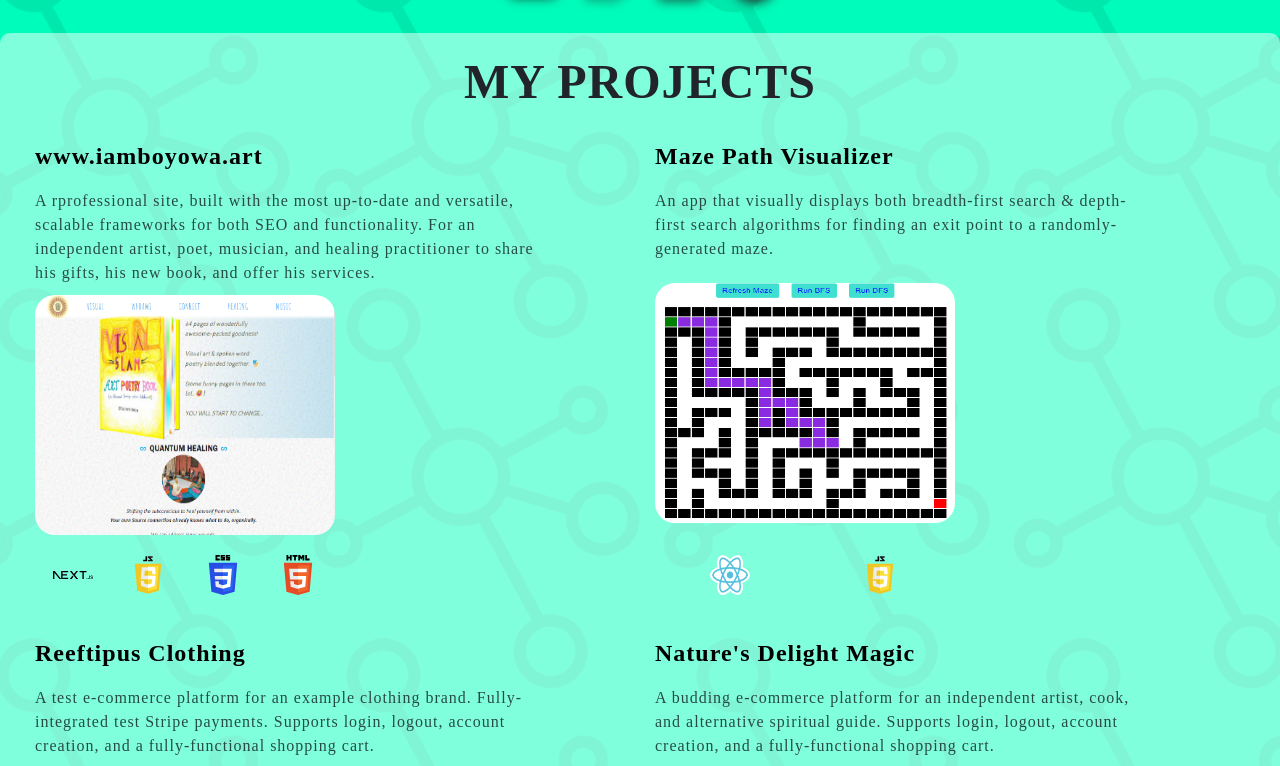
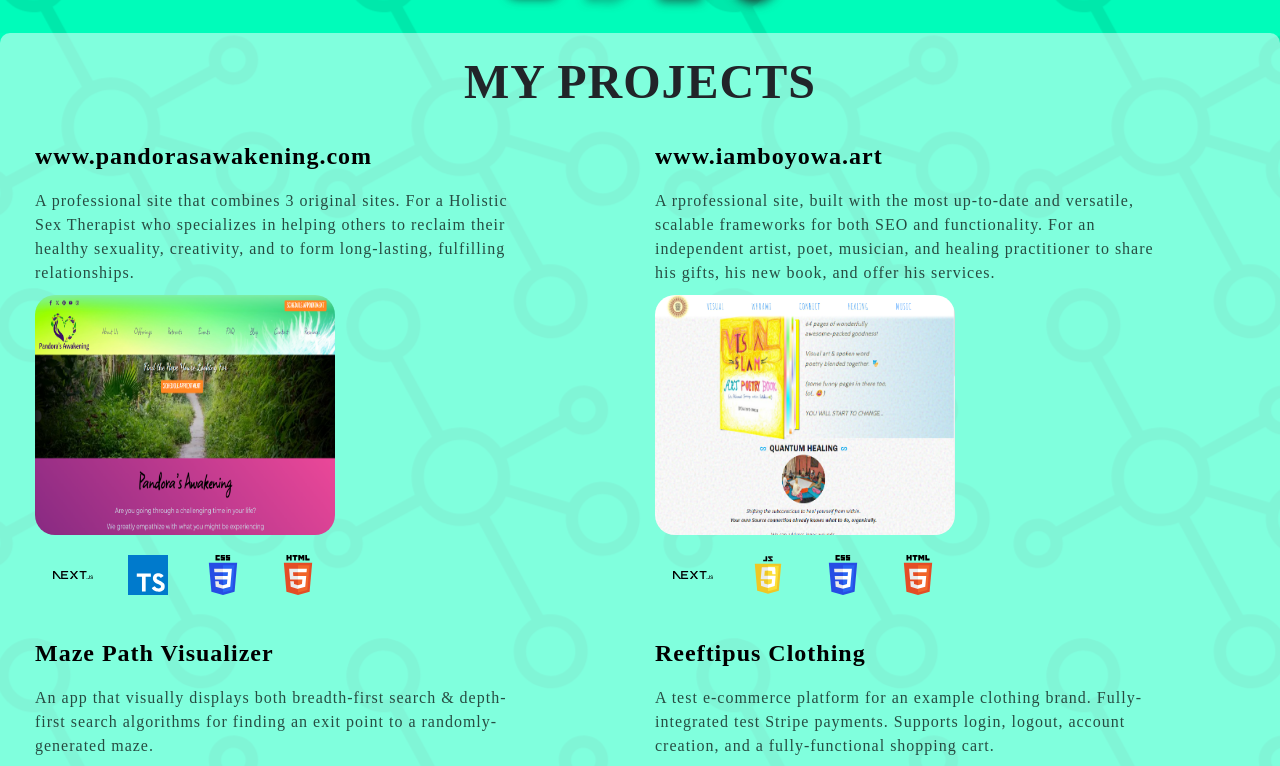
Before and after one commit to dogbeide/bringerofjoyart, a Next.js app: page /web-dev in a window 1280 px wide. Shown: the part 736-1502 px from the top of the page. Built offline with nearby package versions, Linux system fonts and the light colour scheme; a web font is replaced by a local one.

Commit message:
add www.pandorasawakening.com (test app) + TypeScript tech and icon

```diff
--- a/src/app/web-dev/constants/projects.ts
+++ b/src/app/web-dev/constants/projects.ts
@@ -1,4 +1,20 @@
 const projects = [
+    {
+        id: -5,
+        url: "https://www.pandoras-awakening.vercel.app/",
+        img: '/images/pandoras-awakening.png',
+        alt: "pandoras-awakening-combined-site",
+        title: "www.pandorasawakening.com",
+        desc: "A professional site that combines 3 original sites. For a Holistic Sex Therapist who specializes \
+                in helping others to reclaim their healthy sexuality, creativity, and to form long-lasting, fulfilling relationships. \
+                ",
+        techs: [
+            'NextJS',
+            'TypeScript',
+            'CSS3',
+            'HTML5',
+        ],
+    },
     {
         id: -4,
         url: "https://www.iamboyowa.art/",
--- a/src/app/web-dev/constants/techs.ts
+++ b/src/app/web-dev/constants/techs.ts
@@ -39,6 +39,10 @@ const techs: any = {
         id: 10,
         url: '/images/icons/nextjs-13.svg'
     },
+    'TypeScript': {
+        id: 11,
+        url: '/images/icons/typescript.svg'
+    },
 }
 
 export default techs;
```
Also changed, not shown: public/images/icons/typescript.svg (added), public/images/pandoras-awakening.png (added).
